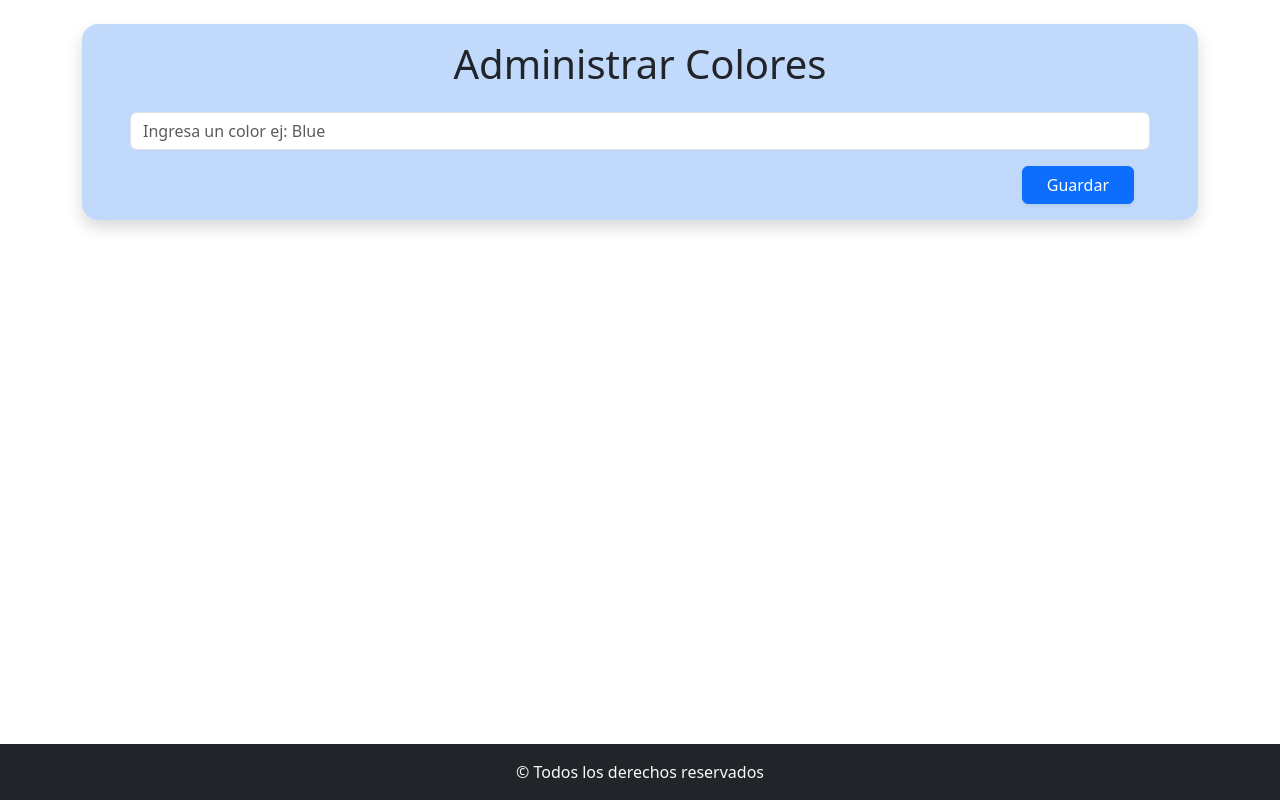
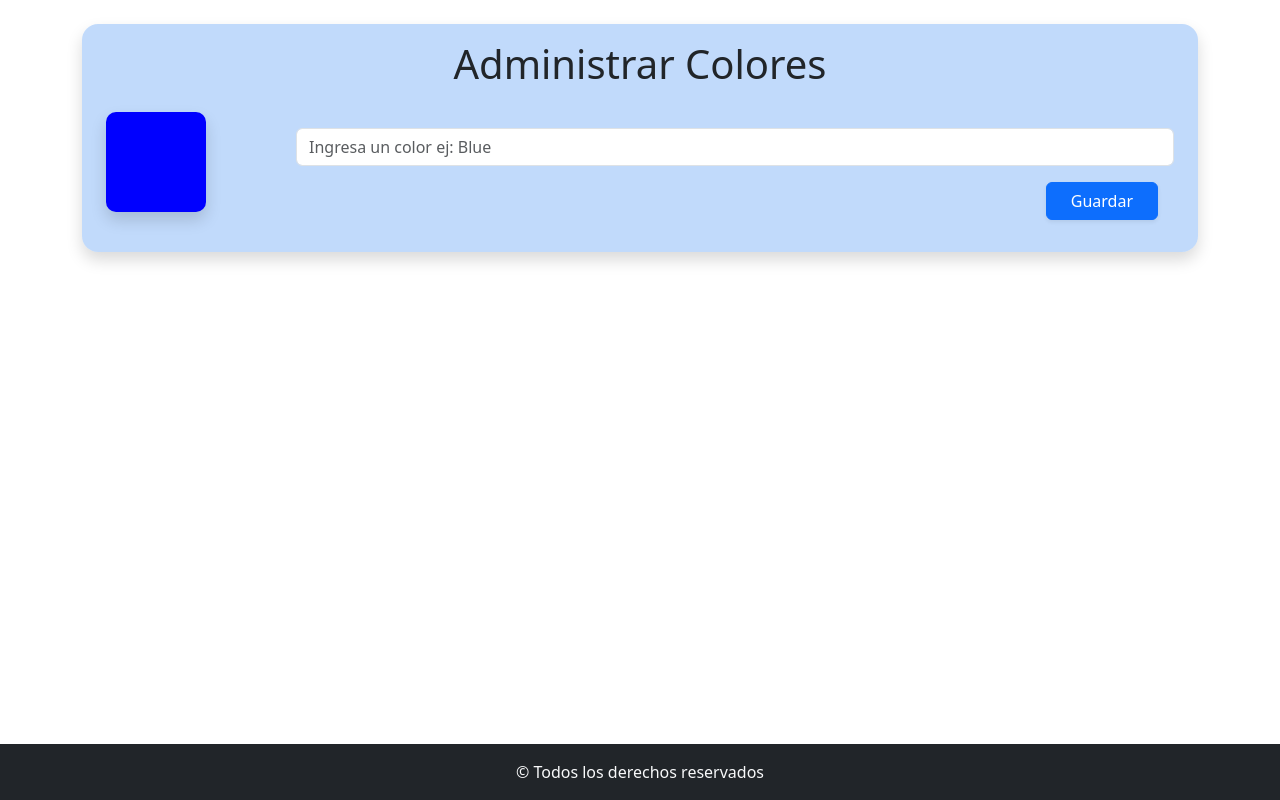
Before and after one commit to hernanortiz1/ejercicio6React, a React (Vite) app: page / in a window 1280 px wide. Built offline with nearby package versions, Linux system fonts and the light colour scheme.

Commit message:
agregue contenido a CuadroColor y centre contenido

```diff
--- a/src/App.jsx
+++ b/src/App.jsx
@@ -5,7 +5,7 @@ function App() {
   return (
     <>
       <main className="container my-4">
-        <section className="shadow px-5 fondoPrincipal rounded-4">
+        <section className="shadow px-3 fondoPrincipal rounded-4">
           <h1 className="text-center py-3">Administrar Colores</h1>
           <FormularioColor />
         </section>
--- a/src/components/CuadroColor.jsx
+++ b/src/components/CuadroColor.jsx
@@ -0,0 +1,15 @@
+const CuadroColor = () => {
+  return (
+    <div
+      className="shadow"
+      style={{
+        backgroundColor: "blue",
+        width: "100px",
+        height: "100px",
+        borderRadius: "10px",
+      }}
+    ></div>
+  );
+};
+
+export default CuadroColor;
--- a/src/components/FormularioColor.jsx
+++ b/src/components/FormularioColor.jsx
@@ -1,19 +1,32 @@
 import { Form, Button } from "react-bootstrap";
+import CuadroColor from "./CuadroColor";
 
 const FormularioColor = () => {
   return (
     <>
-      <section>
+      <section className="row px-2">
+        <div className=" col-4 col-md-2">
+          <CuadroColor />
+        </div>
+        <div className="col-8 col-md-10">
           <Form>
-          <Form.Group className="mb-3">
-            <Form.Control type="text" placeholder="Ingresa un color ej: Blue" />
+            <Form.Group className="ms-2 mb-3 mt-md-3">
+              <Form.Control
+                type="text"
+                placeholder="Ingresa un color ej: Blue"
+              />
               <div className="text-end ">
-              <Button type="submit" variant="primary" className="m-3 px-4 shadow-sm">
+                <Button
+                  type="submit"
+                  variant="primary"
+                  className="m-3 px-4 shadow-sm"
+                >
                   Guardar
                 </Button>
               </div>
             </Form.Group>
           </Form>
+        </div>
       </section>
     </>
   );
--- a/src/index.css
+++ b/src/index.css
@@ -1,4 +1,4 @@
-#root{
+#root {
   display: flex;
   flex-direction: column;
   min-height: 100vh;
@@ -7,6 +7,6 @@
   flex-grow: 1;
 }
 
-  .fondoPrincipal{
+.fondoPrincipal {
   background-color: rgba(129, 180, 247, 0.49);
 }
```
Lines whose indentation alone changed are shown as unchanged.
